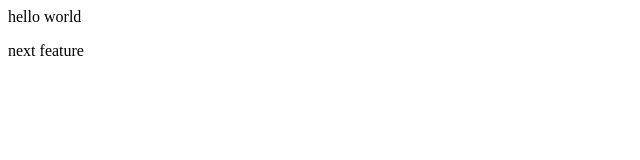
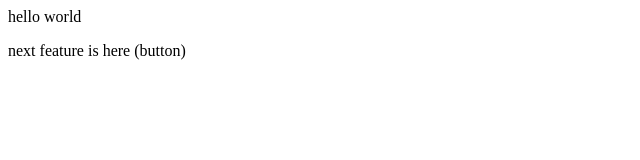
Before and after one commit to Himanshu8868/localripo-, a plain HTML site: page index.html in a window 1280 px wide. Shown: the full height of the page, 0-640 px from the left. Drawn offline with Linux system fonts and the light colour scheme.

```diff
--- a/index.html
+++ b/index.html
@@ -1,2 +1,2 @@
 <p>hello world</p>
-<p>next feature</p>
+<p>next feature  is here (button)</p>
```
